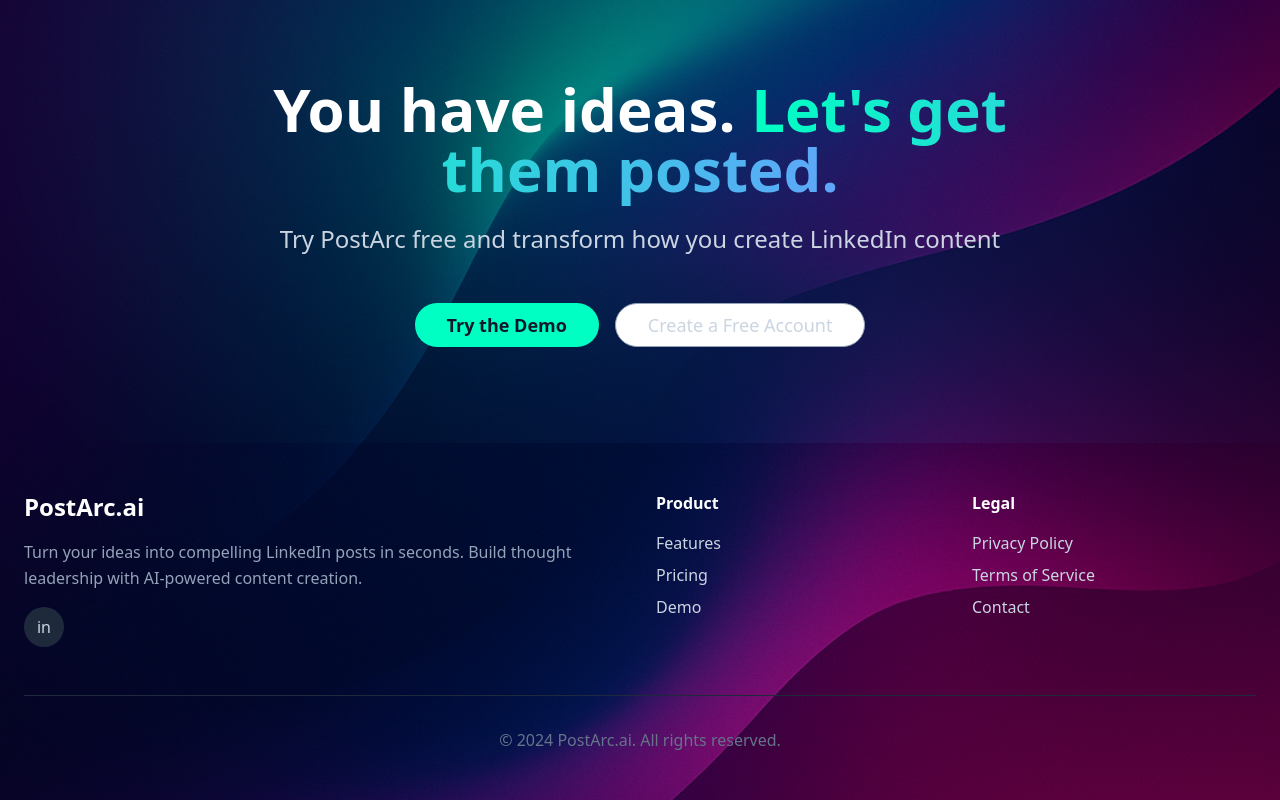
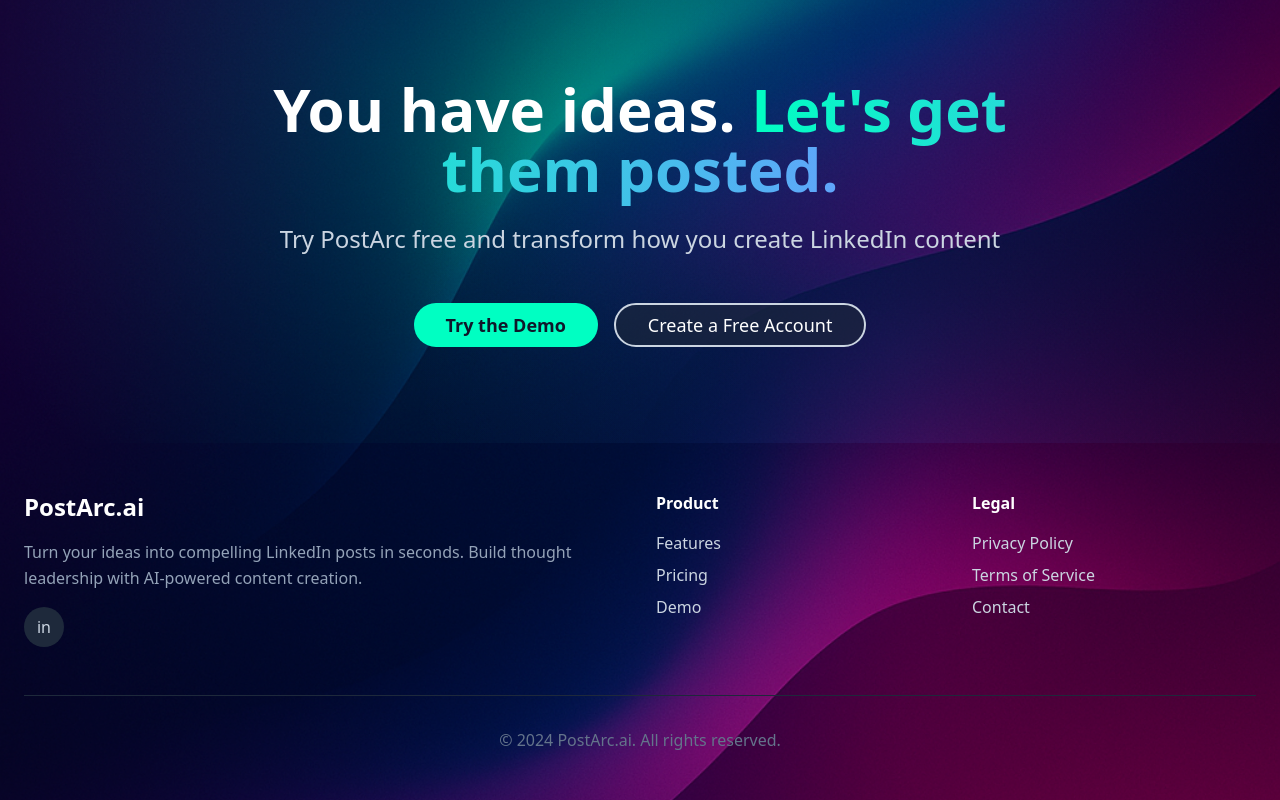
Before and after one commit to harrykioko/postarc-idea-scribe, a React (Vite) app: page / in a window 1280 px wide. Shown: the part 4499-5299 px from the top of the page. Built offline with nearby package versions, Linux system fonts and the light colour scheme.

Commit message:
Fix CTA button readability
Updated the "Create a Free Account" button's default state to improve readability, enhanced its hover state, and ensured consistency.

```diff
--- a/src/components/landing/FinalCTASection.tsx
+++ b/src/components/landing/FinalCTASection.tsx
@@ -1,3 +1,4 @@
+
 
 import { Button } from "@/components/ui/button";
 
@@ -39,7 +40,7 @@ export const FinalCTASection = () => {
             <Button
               variant="outline"
               size="lg"
-              className="border-slate-400 text-slate-300 hover:bg-slate-800 hover:text-white hover:border-[#00FFC2] hover:shadow-[0_0_20px_rgba(0,255,194,0.2)] px-8 py-4 text-lg rounded-full transition-all duration-300"
+              className="bg-slate-800/60 border-slate-300 border-2 text-white hover:bg-slate-700 hover:text-white hover:border-[#00FFC2] hover:shadow-[0_0_20px_rgba(0,255,194,0.2)] px-8 py-4 text-lg rounded-full transition-all duration-300"
             >
               Create a Free Account
             </Button>
```
